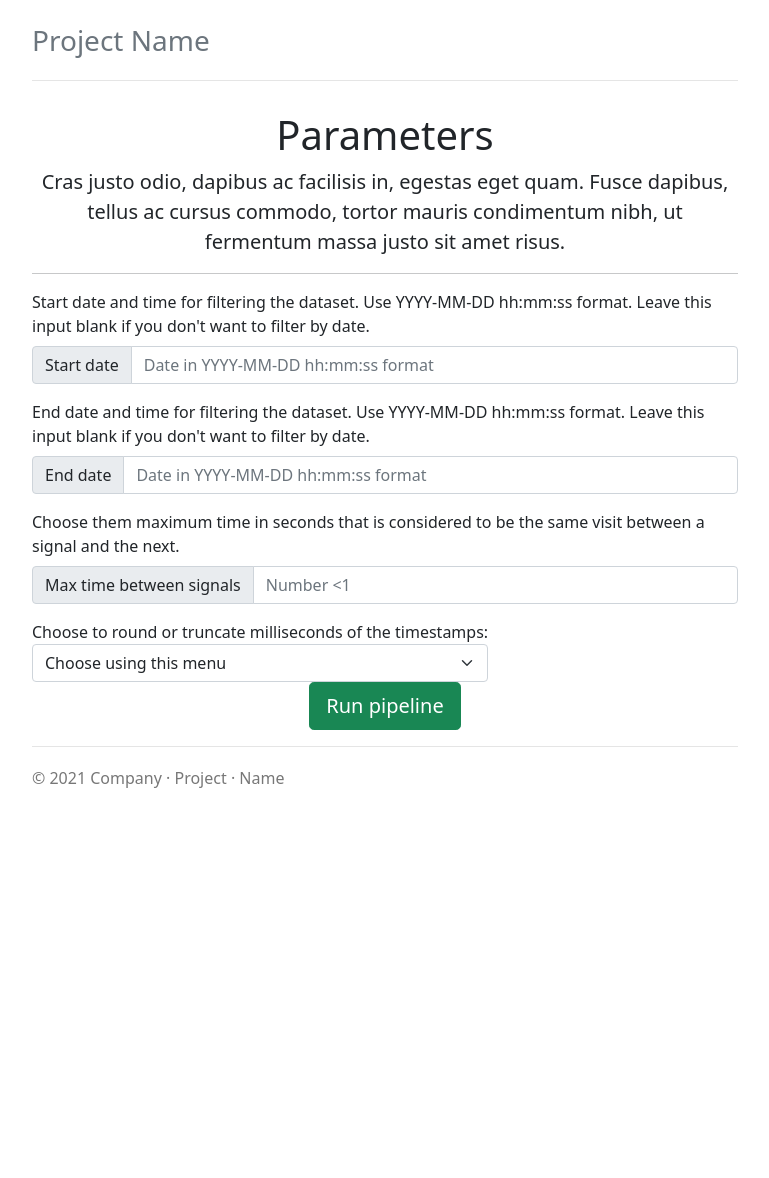
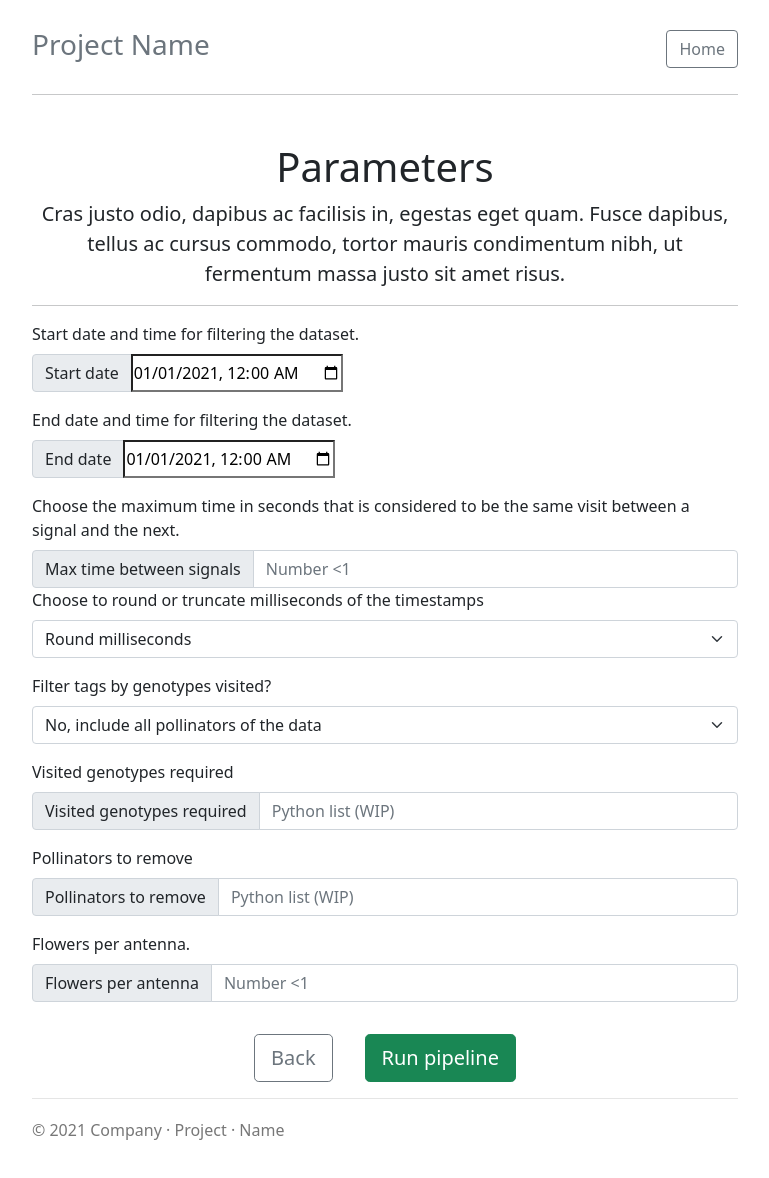
Before and after one commit to laureanorp/Pollinators-ETL, a Flask app: page /input-genotypes in a window 1280 px wide. Shown: the whole page, without its empty margins (255-1024 px from the left). Before the commit the page ends 788 px from the top, so only its background shows below. Run offline with Flask 2, Linux system fonts and the light colour scheme.

Commit message:
Big Flask app update (see CL)
- Add client-side validation for many (almost all) inputs on the Flask app
- Redesign navbar to include Home button
- Add real input for the genotypes screen (still not active), including a function to transform the data from request.form to the necessary list of dicts the pipeline takes
- Redesign paramaters screen
- Add back button to each screen of the app
- Reorder the input paramaters of the pipeline
- Change filter_tags_by_visited_genotypes back to string (instead of bool)

```diff
--- a/main.py
+++ b/main.py
@@ -1,13 +1,29 @@
 import os
+from typing import List, Dict
 
 from flask import Flask, render_template, request
-
+from werkzeug.utils import secure_filename
 from pollinators_ETL import Pipeline
 
 UPLOAD_FOLDER = "server_uploads"
 
 app = Flask(__name__)
 app.config['UPLOAD_FOLDER'] = UPLOAD_FOLDER
+
+
+def genotypes_form_to_list(form_dict: Dict[str, str]) -> List[Dict[int, str]]:
+    """ Transforms the dict coming from the input_genotypes HTML form into a list of dicts """
+    nested_genotypes = {}
+    for key in form_dict:  # form_dict = request.form
+        split_key = key.split(".csv ")  # ["file1", "1"]
+        nested_genotypes[split_key[0]] = {}  # 1st loop creates the necessary dictionaries
+    for key in form_dict:  # form_dict = request.form
+        split_key = key.split(".csv ")  # ["file1", "1"]
+        nested_genotypes[split_key[0]][int(split_key[1])] = form_dict[key]  # 2nd loop assigns the values to each dict
+    genotypes_of_each_experiment = []
+    for key in nested_genotypes:
+        genotypes_of_each_experiment.append(nested_genotypes[key])  # ignore the dict keys, just add to a list in order
+    return genotypes_of_each_experiment
 
 
 @app.route('/home')
@@ -26,8 +42,9 @@ def upload():
     if request.method == 'POST':
         csv_files = request.files.getlist('csv_files')
         for file in csv_files:
-            file.save(os.path.join(app.config['UPLOAD_FOLDER'], file.filename))
-            file_names.append(file.filename)
+            secure_file_name = secure_filename(file.filename)
+            file.save(os.path.join(app.config['UPLOAD_FOLDER'], secure_file_name))
+            file_names.append(secure_file_name)
         global pipeline
         pipeline = Pipeline(file_names)
         pipeline.preprocessing_of_data()
@@ -37,19 +54,21 @@ def upload():
     if request.method == 'GET':  # TODO what goes here?
         csv_files = request.files.getlist('csv_files')
         for file in csv_files:
-            file_names.append(file.filename)
+            secure_file_name = secure_filename(file.filename)
+            file_names.append(secure_file_name)
         return render_template('input_genotypes.html', file_name=file_names)
 
 
 @app.route('/input-genotypes', methods=['POST', 'GET'])
 def input_genotypes():
     if request.method == 'POST':
+        genotypes = genotypes_form_to_list(request.form)
         pipeline.input_genotypes_data(
             [{1: "Genotype A", 3: "Genotype A", 4: "Genotype A", 6: "Genotype B", 9: "Genotype B",
               10: "Genotype B", 12: "Genotype B", 13: "Genotype C", 14: "Genotype C",
               15: "Genotype C", 16: "Genotype C"},
              {2: "Genotype A", 5: "Genotype A", 6: "Genotype A", 9: "Genotype B", 14: "Genotype B",
-              15: "Genotype C", 16: "Genotype C"}])  # TODO parameter
+              15: "Genotype C", 16: "Genotype C"}])  # TODO parameters
         pipeline.add_genotypes_and_join_df()
         return render_template('input_parameters.html')
     elif request.method == 'GET':
@@ -59,17 +78,12 @@ def input_genotypes():
 @app.route('/input-parameters', methods=['POST', 'GET'])
 def input_parameters():
     if request.method == 'POST':
-        max_time_between_signals = request.args.get('max_visit_duration')
-        filter_start_datetime = request.args.get('filter_start_datetime')
-        filter_end_datetime = request.args.get('filter_end_datetime')
-        round_or_truncate = request.args.get('round_or_truncate')
-        filter_tags_by_visited_genotypes = False
-        pollinators_to_remove = request.args.get('pollinators_to_remove')
-        visited_genotypes_required = []
-        flowers_per_antenna = 1
-
         # Introduce the parameters of the pipeline
-        pipeline.input_parameters_of_run(7, "", "", "round", False, [], [], 1)
+        parameters = [request.form["start_date_filter"], request.form["end_date_filter"],
+                      request.form["max_time_between_signals"], request.form["round_or_truncate"],
+                      request.form["filter_tags_by_visited_genotypes"], request.form["visited_genotypes_required"],
+                      request.form["pollinators_to_remove"], request.form["flowers_per_antenna"]]
+        pipeline.input_parameters_of_run("", "", 7, "round", "True", [], [], 1)  # TODO parameters
         # Run the main process of the pipeline
         pipeline.run_pipeline()
         return render_template('pipeline_results.html')
--- a/templates/input_parameters.html
+++ b/templates/input_parameters.html
@@ -7,7 +7,7 @@
     <meta name="viewport" content="width=device-width, initial-scale=1">
     <meta name="description" content="Laureano Ruiz Pérez">
     <meta name="author" content="">
-    <title>Narrow Jumbotron Template for Bootstrap</title>
+    <title>Input Parameters</title>
     <!-- Bootstrap core CSS -->
     <link href="https://cdn.jsdelivr.net/npm/bootstrap@5.0.0-beta3/dist/css/bootstrap.min.css" rel="stylesheet"
           integrity="sha384-eOJMYsd53ii+scO/bJGFsiCZc+5NDVN2yr8+0RDqr0Ql0h+rP48ckxlpbzKgwra6" crossorigin="anonymous">
@@ -22,9 +22,11 @@
 
 <body>
 <div class="container">
-    <div class="header clearfix">
+    <nav class="navbar navbar-light">
         <h3 class="text-muted">Project Name</h3>
-    </div>
+        <a class="inline btn btn-outline-secondary" href="http://localhost:5000/home" role="button">Home</a>
+    </nav>
+    <hr class="mb-5"/>
 
     <div class="jumbotron">
         <h1>Parameters</h1>
@@ -32,50 +34,101 @@
             commodo, tortor mauris condimentum nibh, ut fermentum massa justo sit amet risus.</p>
     </div>
 
-    <form action="http://localhost:5000/input-parameters" method="post">
+    <form action="http://localhost:5000/input-parameters" method="post" class="needs-validation" novalidate>
         <hr/>
-        <label for="basic-url" class="form-label">Start date and time for filtering the dataset. Use YYYY-MM-DD hh:mm:ss
-            format. Leave this input
-            blank if you don't want to filter by date.</label>
+        <label for="start_date_filter" class="form-label">Start date and time for filtering the dataset.</label>
         <div class="input-group mb-3">
             <span class="input-group-text" id="basic-addon3">Start date</span>
-            <input type="text" class="form-control" id="basic-url" placeholder="Date in YYYY-MM-DD hh:mm:ss format"
-                   aria-describedby="basic-addon3">
+            <input type="datetime-local" id="start_date_filter" name="start_date_filter" value="2021-01-01T00:00" min="2010-01-01T00:00" max="2050-01-01T00:00">
         </div>
-        <label for="basic-url" class="form-label">End date and time for filtering the dataset. Use YYYY-MM-DD hh:mm:ss
-            format. Leave this input blank
-            if you don't want to filter by date.</label>
+
+        <label for="end_date_filter" class="form-label">End date and time for filtering the dataset.</label>
         <div class="input-group mb-3">
             <span class="input-group-text" id="basic-addon3">End date</span>
-            <input type="text" class="form-control" id="basic-url" placeholder="Date in YYYY-MM-DD hh:mm:ss format"
-                   aria-describedby="basic-addon3">
+            <input type="datetime-local" id="end_date_filter" name="end_date_filter" value="2021-01-01T00:00" min="2010-01-01T00:00" max="2050-01-01T00:00">
         </div>
-        <label for="basic-url" class="form-label">Choose them maximum time in seconds that is considered to be the same
+
+        <label for="max_time_between_signals" class="form-label">Choose the maximum time in seconds that is considered to be the same
             visit between a signal and the
             next.</label>
+        <div class="input-group has-validation">
+            <span class="input-group-text" id="basic-addon3">Max time between signals</span>
+            <input type="text" class="form-control" id="max_time_between_signals" placeholder="Number <1"
+                   aria-describedby="basic-addon3" name="max_time_between_signals" required>
+            <div class="invalid-feedback">
+            Please write a valid number
+            </div>
+        </div>
+
+        <label class="form-label">Choose to round or truncate milliseconds of the timestamps</label>
+        <div class="input-group mb-3 has-validation">
+            <select class="form-select" aria-label="Default select example" name="round_or_truncate" required>
+                <option selected value="round">Round milliseconds</option>
+                <option value="truncate">Truncate milliseconds</option>
+            </select>
+        </div>
+
+        <label class="form-label">Filter tags by genotypes visited?</label>
+        <div class="input-group mb-3 has-validation">
+            <select class="form-select" aria-label="Default select example" name="filter_tags_by_visited_genotypes" required>
+                <option selected value="False">No, include all pollinators of the data</option>
+                <option value="True">Yes</option>
+            </select>
+        </div>
+
+         <label for="visited_genotypes_required" class="form-label">Visited genotypes required</label>
         <div class="input-group mb-3">
-            <span class="input-group-text" id="basic-addon3">Max time between signals</span>
-            <input type="text" class="form-control" id="basic-url" placeholder="Number <1"
-                   aria-describedby="basic-addon3">
+            <span class="input-group-text" id="basic-addon3">Visited genotypes required</span>
+            <input type="text" class="form-control" id="visited_genotypes_required" placeholder="Python list (WIP)"
+                   aria-describedby="basic-addon3" name="visited_genotypes_required">
         </div>
-        <label>
-            Choose to round or truncate milliseconds of the timestamps:
-            <select class="form-select" aria-label="Default select example" name="round_or_truncate">
-                <option selected>Choose using this menu</option>
-                <option value="1">Round milliseconds</option>
-                <option value="2">Truncate milliseconds</option>
-            </select>
-        </label>
 
-        <p class="text-center">
-            <input class="btn btn-lg btn-success" type="submit" value="Run pipeline"/>
-        </p>
+        <label for="pollinators_to_remove" class="form-label">Pollinators to remove</label>
+        <div class="input-group mb-3">
+            <span class="input-group-text" id="basic-addon3">Pollinators to remove</span>
+            <input type="text" class="form-control" id="pollinators_to_remove" placeholder="Python list (WIP)"
+                   aria-describedby="basic-addon3" name="pollinators_to_remove">
+        </div>
+
+        <label for="flowers_per_antenna" class="form-label">Flowers per antenna.</label>
+        <div class="input-group mb-3 has-validation">
+            <span class="input-group-text" id="basic-addon3">Flowers per antenna</span>
+            <input type="text" class="form-control" id="flowers_per_antenna" placeholder="Number <1"
+                   aria-describedby="basic-addon3" name="flowers_per_antenna" required>
+            <div class="invalid-feedback">
+                Please write a valid number
+            </div>
+        </div>
+
+        <div class="d-flex justify-content-center">
+            <a class="btn btn-lg btn-outline-secondary m-3" href="http://localhost:5000/upload" role="button">Back</a>
+            <input class="btn btn-lg btn-success m-3" type="submit" value="Run pipeline"/>
+        </div>
     </form>
 
     <footer class="footer">
         <p>&copy; 2021 Company · Project · Name</p>
     </footer>
 
+    <script>
+        // Example starter JavaScript for disabling form submissions if there are invalid fields
+        (function () {
+          'use strict'
+          // Fetch all the forms we want to apply custom Bootstrap validation styles to
+          var forms = document.querySelectorAll('.needs-validation')
+          // Loop over them and prevent submission
+          Array.prototype.slice.call(forms)
+            .forEach(function (form) {
+              form.addEventListener('submit', function (event) {
+                if (!form.checkValidity()) {
+                  event.preventDefault()
+                  event.stopPropagation()
+                }
+                form.classList.add('was-validated')
+              }, false)
+            })
+        })()
+    </script>
 </div> <!-- /container -->
 </body>
 </html>
```
Also changed, not shown: CLI_client.py (+7 -7 lines), pollinators_ETL.py (+6 -7 lines), templates/home.html (+31 -6 lines), templates/input_genotypes.html (+38 -14 lines), templates/pipeline_results.html (+7 -5 lines).
